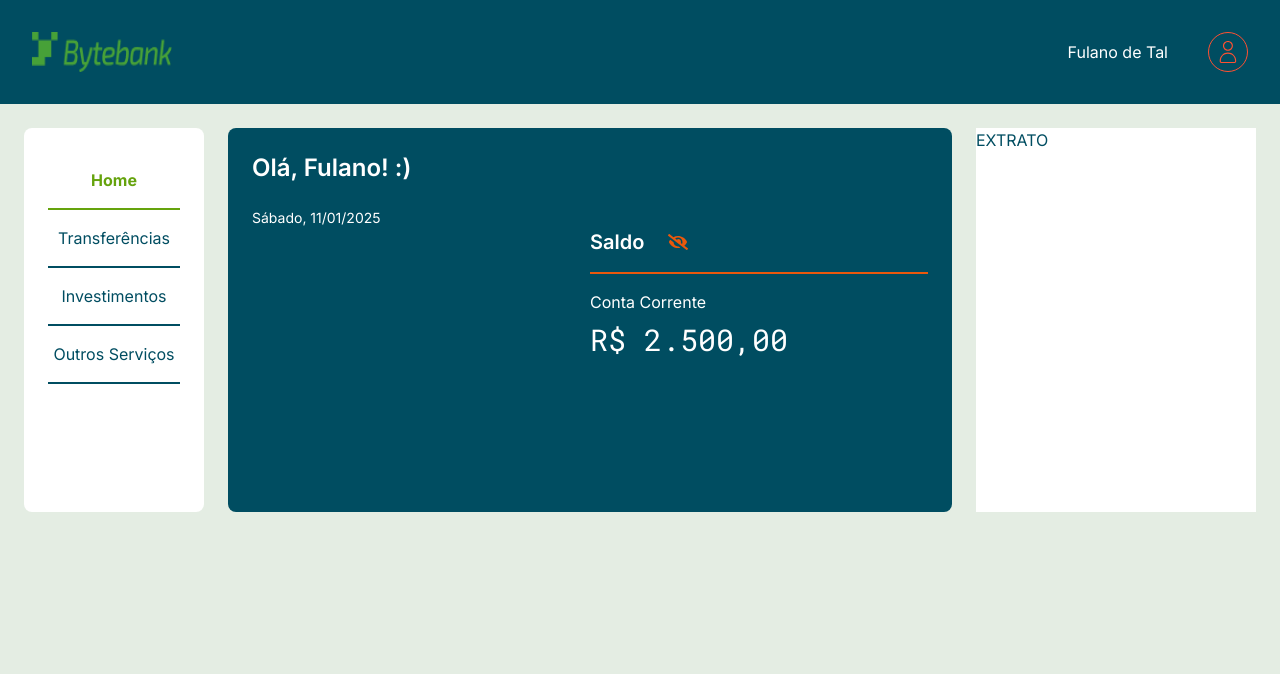
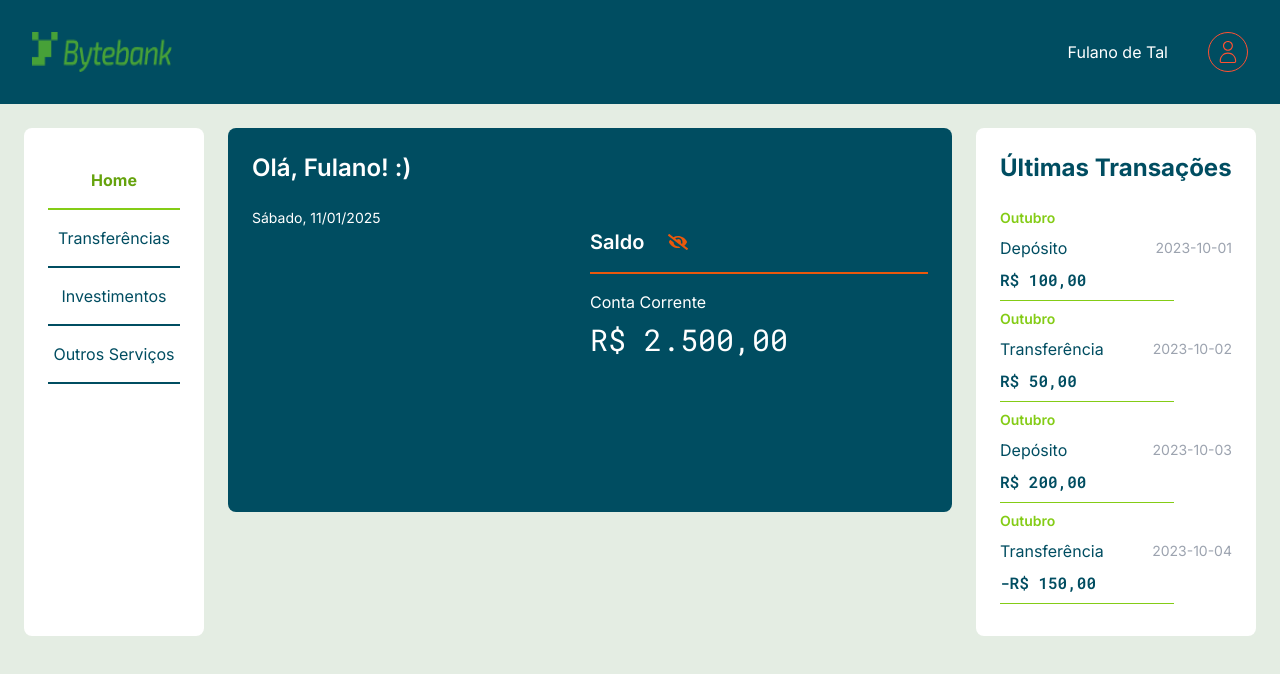
Before and after one commit to sucodelarangela/fiap-tech-challenge-1, a Next.js app: page / in a window 1280 px wide. Shown: the top 674 px of the page. Built offline with nearby package versions, Linux system fonts and the light colour scheme.

Commit message:
feat: add basic statement list

```diff
--- /dev/null
+++ b/src/app/hooks/useFormatCurrency.ts
@@ -0,0 +1,15 @@
+const useFormatCurrency = () => {
+  const formatCurrency = (amount: number) => {
+    const value = new Intl.NumberFormat("pt-BR", {
+      currency: "BRL",
+      minimumFractionDigits: 2,
+      style: "currency",
+    }).format(amount);
+
+    return value;
+  };
+
+  return formatCurrency;
+};
+
+export default useFormatCurrency;
--- a/src/app/page.tsx
+++ b/src/app/page.tsx
@@ -2,7 +2,9 @@
 import { useState } from "react";
 import { Header } from "@/components/Header";
 import { Sidebar } from "@/components/Sidebar/Sidebar";
+import { Statement } from "@/components/Statement/Statement";
 import { FaEye, FaEyeSlash } from "react-icons/fa";
+import useFormatCurrency from "./hooks/useFormatCurrency";
 
 const options: Intl.DateTimeFormatOptions = {
   weekday: "long",
@@ -12,17 +14,8 @@ const options: Intl.DateTimeFormatOptions = {
 };
 const dataFormatada = new Date().toLocaleDateString("pt-BR", options);
 
-const formatCurrency = (amount: number) => {
-  const value = new Intl.NumberFormat("pt-BR", {
-    currency: "BRL",
-    minimumFractionDigits: 2,
-    style: "currency",
-  }).format(amount);
-
-  return value;
-};
-
 export default function HomePage() {
+  const formatCurrency = useFormatCurrency();
   const [isBalanceVisible, setIsBalanceVisible] = useState(false);
   const [balance, setBalance] = useState(formatCurrency(2500));
 
@@ -40,7 +33,7 @@ export default function HomePage() {
 
         <Sidebar />
 
-        <section className="bg-foreground rounded-lg min-h-96 p-6">
+        <section className="bg-foreground rounded-lg max-h-96 p-6">
           <div className="greetings text-white">
             <h2 className="mb-6">Olá, Fulano! :)</h2>
             <p className="text-sm capitalize">{dataFormatada}</p>
@@ -73,7 +66,7 @@ export default function HomePage() {
           </div>
         </section>
 
-        <section className="bg-white">EXTRATO</section>
+        <Statement />
       </main>
     </>
   );
--- a/src/components/Sidebar/Sidebar.module.css
+++ b/src/components/Sidebar/Sidebar.module.css
@@ -1,6 +1,6 @@
 .link {
-  @apply block py-4 border-b-2 border-foreground transition hover:text-lime-500 hover:border-lime-500;
+  @apply block py-4 border-b-2 border-foreground transition hover:text-lime-500 hover:border-lime-400;
 }
 .link.active {
-  @apply font-bold text-lime-600 border-lime-600 transition hover:text-lime-500 hover:border-lime-500;
+  @apply font-bold text-lime-600 border-lime-500 transition hover:text-lime-500 hover:border-lime-400;
 }
--- /dev/null
+++ b/src/components/Statement/Statement.module.css
@@ -0,0 +1,6 @@
+.transaction {
+  @apply flex flex-col gap-2;
+}
+.divider {
+  @apply bg-lime-500 h-[1px] my-2 w-3/4;
+}
--- /dev/null
+++ b/src/components/Statement/Statement.tsx
@@ -0,0 +1,56 @@
+import useFormatCurrency from "@/app/hooks/useFormatCurrency";
+import React from "react";
+import styles from "./Statement.module.css";
+
+interface StatementProps {
+  transactions?: Transaction[];
+}
+
+interface Transaction {
+  date: string;
+  amount: number;
+  type: "depósito" | "transferência";
+}
+
+const mockTransactions: Transaction[] = [
+  { date: "2023-10-01", amount: 100, type: "depósito" },
+  { date: "2023-10-02", amount: 50, type: "transferência" },
+  { date: "2023-10-03", amount: 200, type: "depósito" },
+  { date: "2023-10-04", amount: -150, type: "transferência" },
+];
+
+function getMonthName(dateString: string): string {
+  const date = new Date(dateString);
+  return date.toLocaleString("pt-BR", { month: "long" });
+}
+
+export function Statement({ transactions = mockTransactions }: StatementProps) {
+  const formatCurrency = useFormatCurrency();
+
+  return (
+    <section className="bg-white rounded-lg p-6">
+      <h2 className="font-bold pb-6">Últimas Transações</h2>
+      <ul>
+        {transactions.map((transaction, index) => (
+          <React.Fragment key={index}>
+            <li className={styles.transaction}>
+              <span className="text-lime-500 text-sm font-semibold capitalize">
+                {getMonthName(transaction.date)}
+              </span>
+              <p className="flex justify-between items-center capitalize">
+                {transaction.type}{" "}
+                <span className="text-gray-400 text-sm">
+                  {transaction.date}
+                </span>
+              </p>
+              <p className="font-roboto-mono font-semibold">
+                {formatCurrency(transaction.amount)}
+              </p>
+            </li>
+            <div className={styles.divider}></div>
+          </React.Fragment>
+        ))}
+      </ul>
+    </section>
+  );
+}
```
